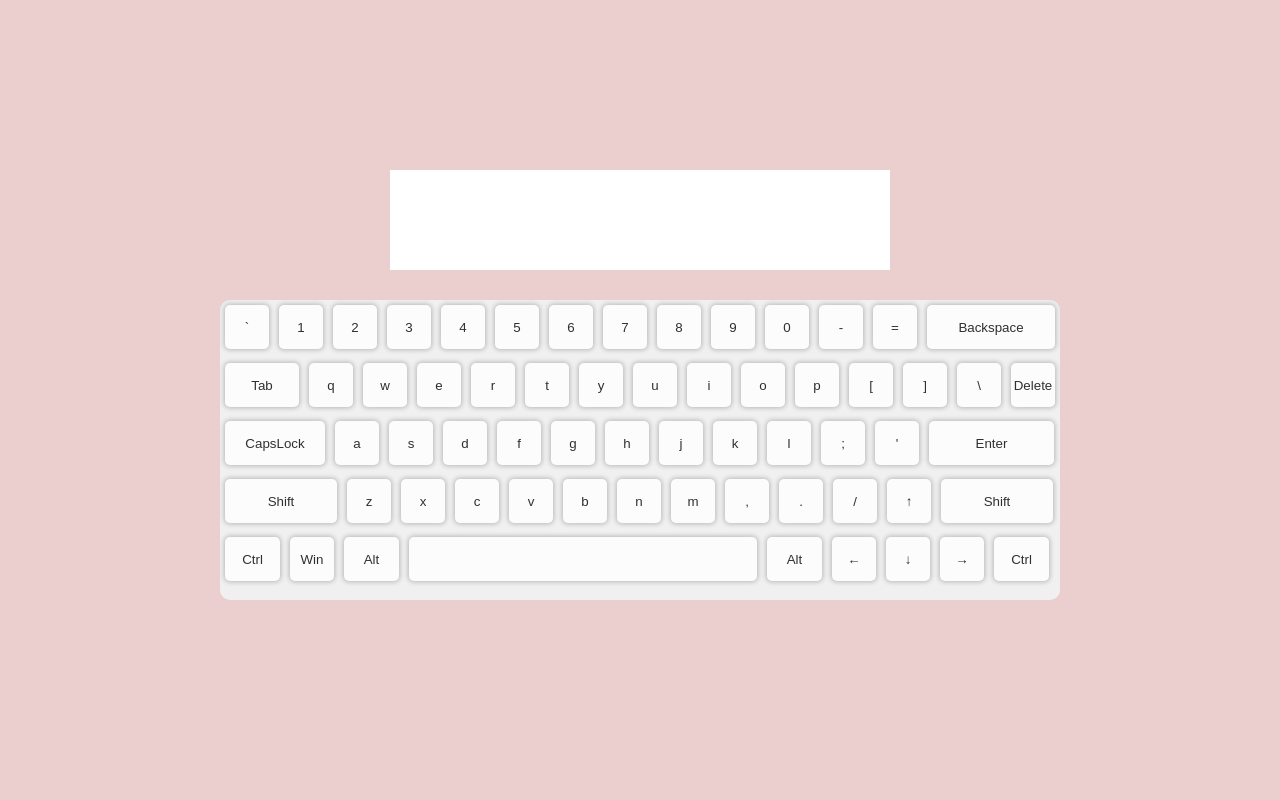
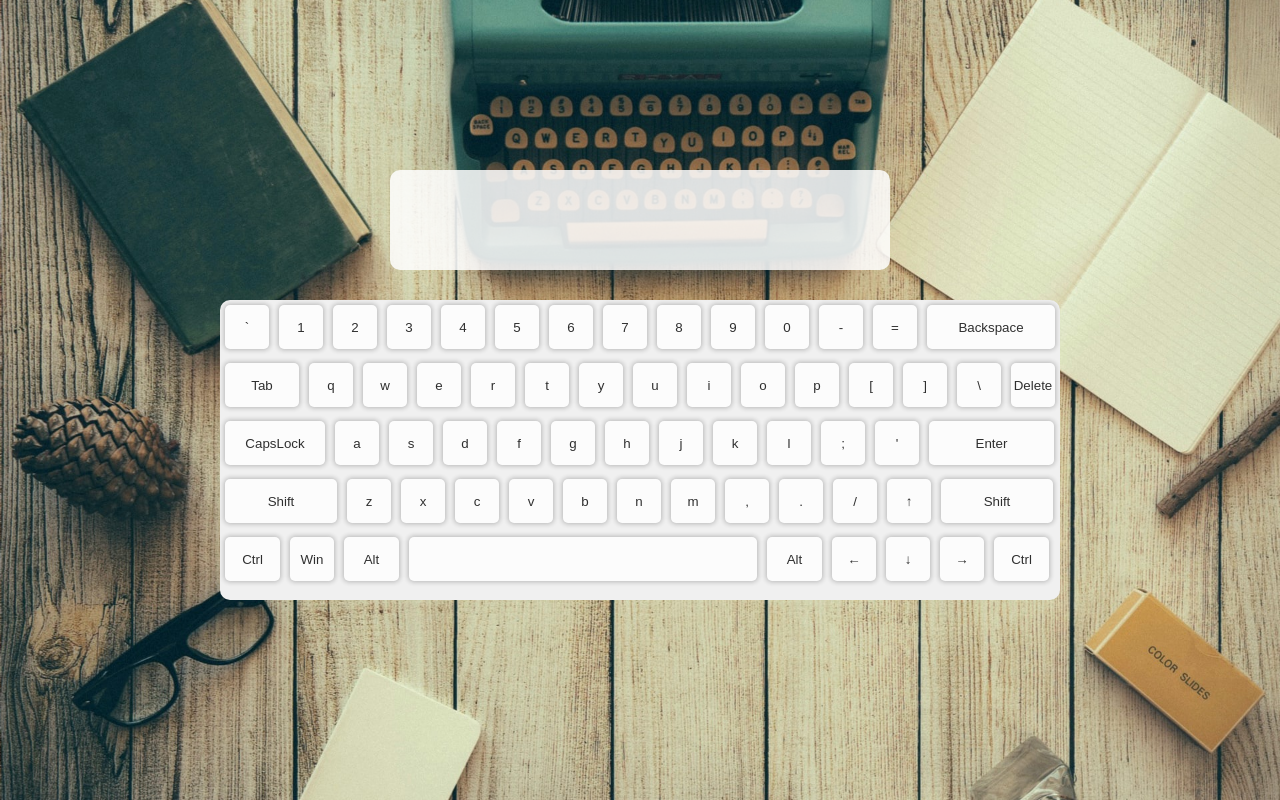
Before and after one commit to freenokke/RSS-Virtual-Keyboard, a website built with webpack: page src/index.html in a window 1280 px wide. Built offline with nearby package versions, Linux system fonts and the light colour scheme.

Commit message:
feat: add styles for text area and change body background image

```diff
--- a/src/assets/sass/general/_general.sass
+++ b/src/assets/sass/general/_general.sass
@@ -5,7 +5,11 @@
   border: 0
 
 body
-  background-color: #EBCFCE
+  // background-color: #EBCFCE
+  background-image: url(../images/table.jpg)
+  background-size: cover
+  background-repeat: no-repeat
+  background-position: center center
   min-height: 100vh
   display: flex
   flex-direction: column
--- a/src/assets/sass/layout/_textarea.sass
+++ b/src/assets/sass/layout/_textarea.sass
@@ -3,3 +3,6 @@
   height: 100px
   resize: none
   outline: none
+  border-radius: 10px
+  background-color: #ffffffd9
+  padding: 5px
```
Also changed, not shown: src/assets/images/table.jpg (added).
